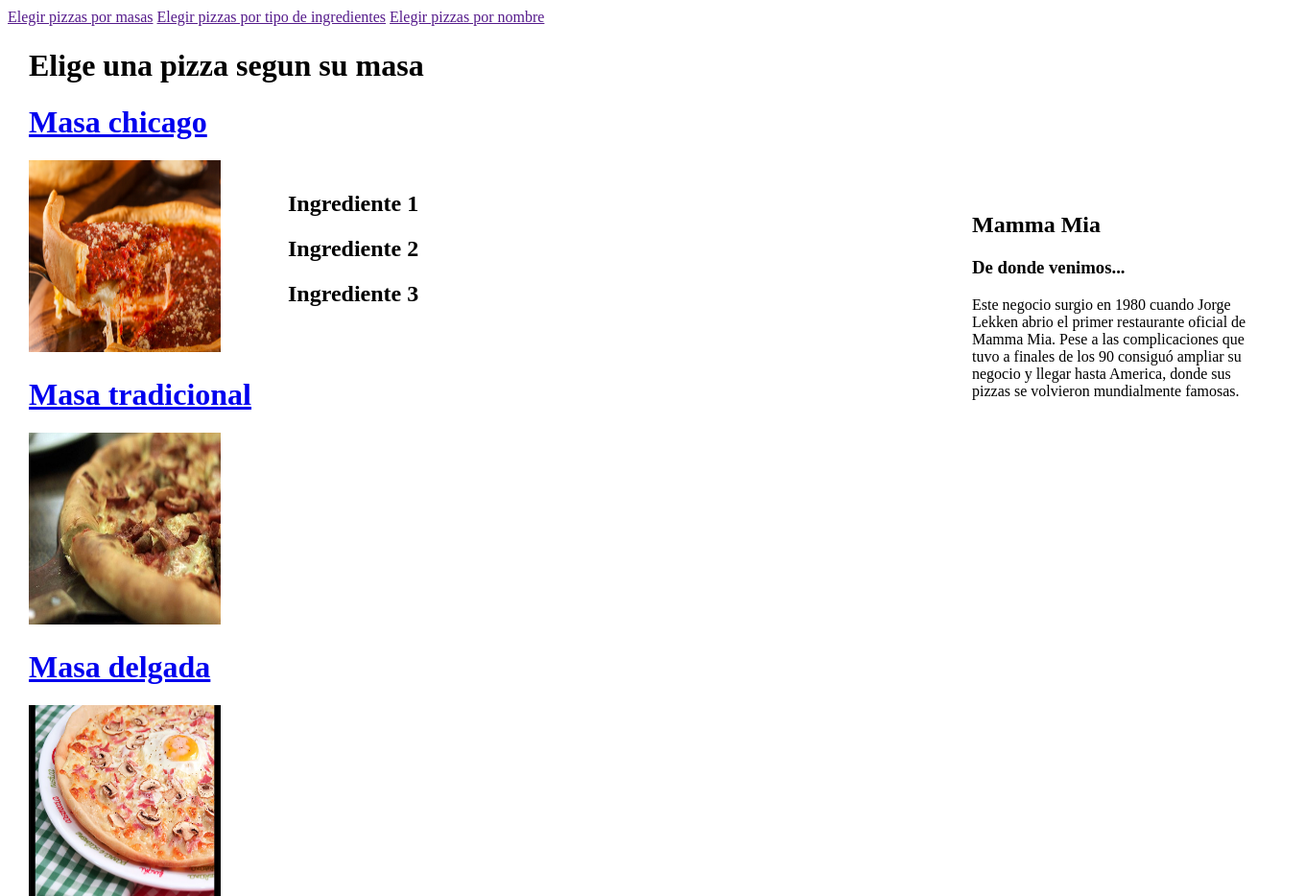
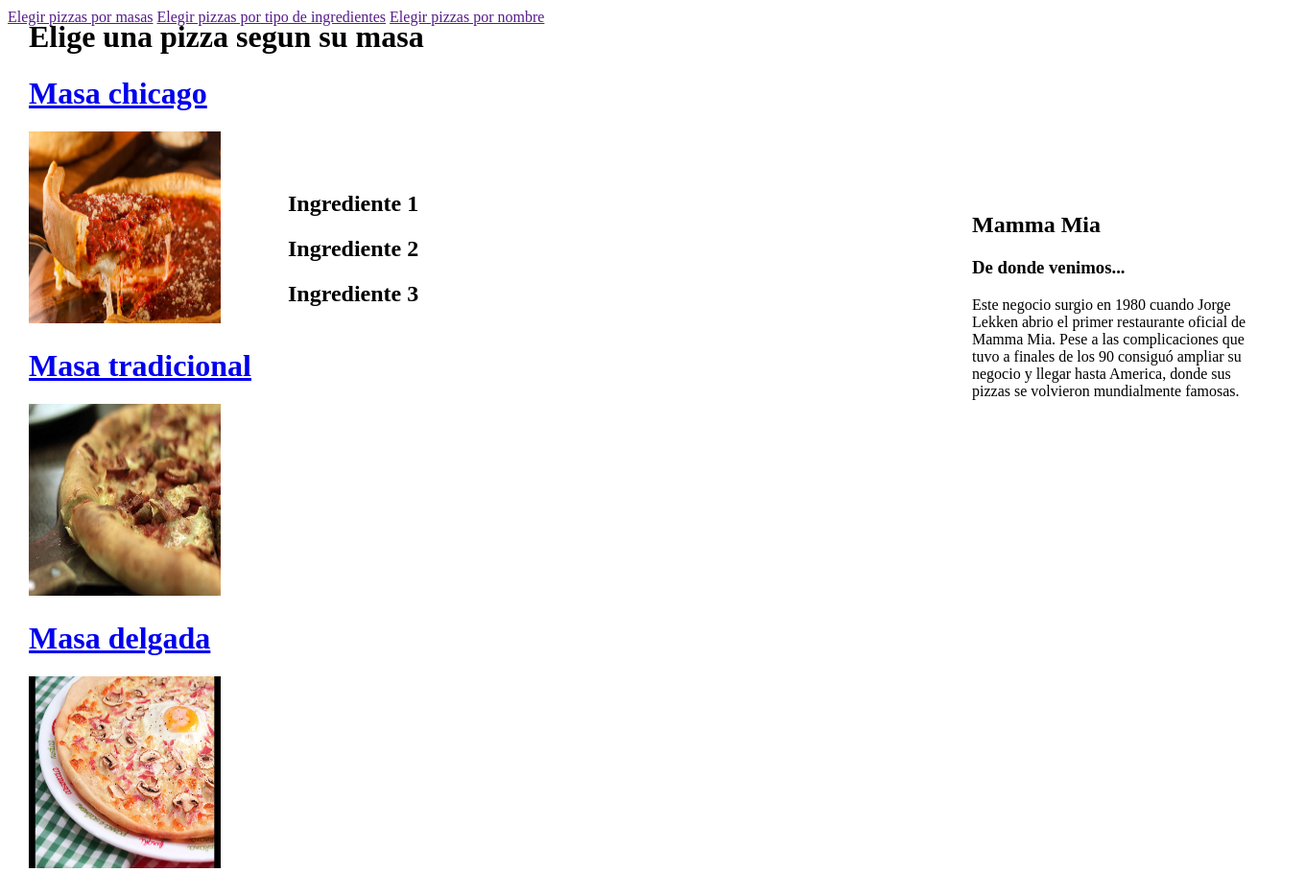
Before and after one commit to amaiaacha/MammaMIa, a Django app: page / in a window 1360 px wide. Shown: the part 71-1005 px from the top of the page at 96% size. After the commit the page ends 976 px from the top, so only its background shows below. Run offline with Django 3.2, Linux system fonts and the light colour scheme; data comes from the database, SQL or seed files in the repository.

Commit message:
23
r89hiwefnjkEBF

```diff
--- a/MammaMia/static/css/diseno.css
+++ b/MammaMia/static/css/diseno.css
@@ -2,7 +2,7 @@
         .contenedorMasa{
             position: absolute;
             left: 30px;
-            top: 100px;
+            top: 70px;
             height: 200px;
             width: 700px;
         }
@@ -10,7 +10,7 @@
             position: absolute;
             top: 250px;
             left: 300px;
-            height: 2000px;
+            height: 200px;
             width: 700px;
         }
         .contenedorDescrip{
@@ -23,5 +23,4 @@
 
         .masasInicio{
 
-
         }
--- a/MammaMia/templates/home.html
+++ b/MammaMia/templates/home.html
@@ -38,6 +38,8 @@
                     {% endif %}
                 </div>
             {%endfor%}
+
+
         </div>
 
 
--- a/proyecto/settings.py
+++ b/proyecto/settings.py
@@ -122,4 +122,3 @@
 
 STATIC_URL = '/static/'
 MEDIA_ROOT = os.path.join(BASE_DIR,'MammaMia/')
-MEDIA_URL = '/media/'
```
